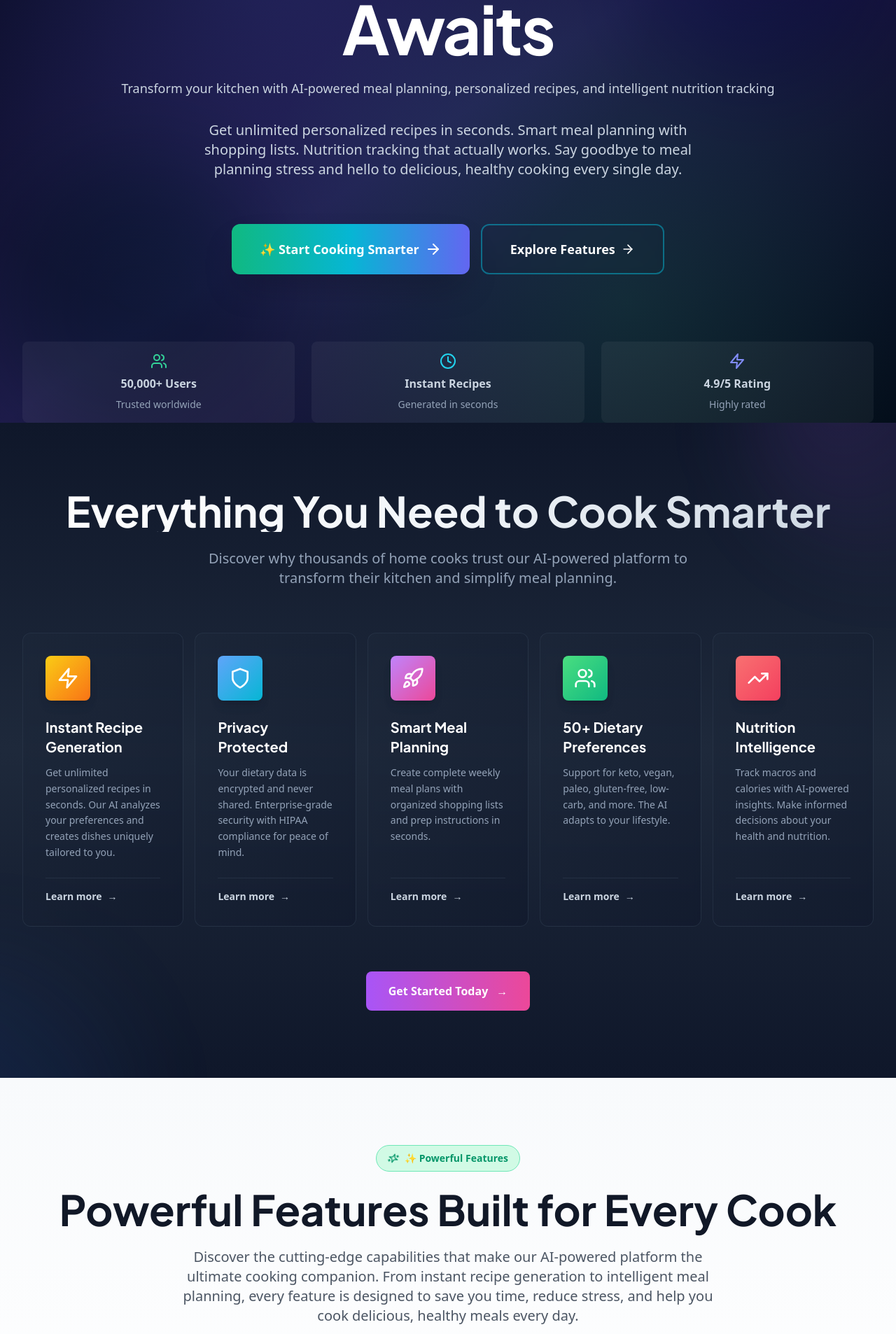
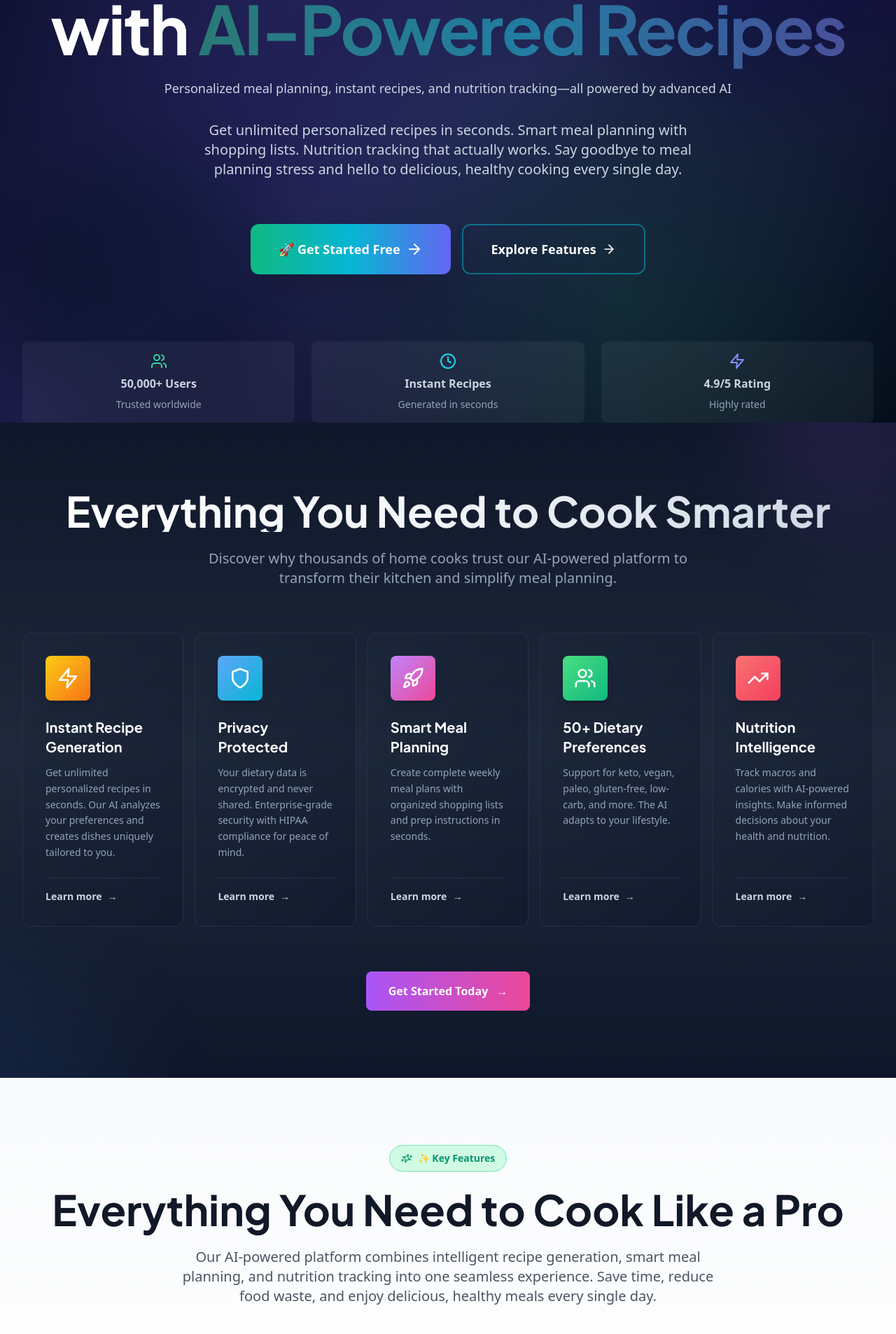
Before and after one commit to FeltSense/web-project-90f869ea-d09e-418f-9369-cc0209593515-1766157275964, a Next.js app: page / in a window 1280 px wide. Shown: the part 254-2160 px from the top of the page at 70% size. Built offline with nearby package versions, Linux system fonts and the light colour scheme.

Commit message:
Update homepage hero section with new tagline and CTA button; enhance features section with improved descriptions

```diff
--- a/components/Features.tsx
+++ b/components/Features.tsx
@@ -92,13 +92,13 @@ export default function Features(): JSX.Element {
         >
           <div className="inline-flex items-center gap-2 px-4 py-2 rounded-full bg-emerald-100 border border-emerald-300 mb-6">
             <Sparkles className="w-4 h-4 text-emerald-600 animate-spin" style={{ animationDuration: '3s' }} />
-            <span className="text-sm font-semibold text-emerald-600">✨ Powerful Features</span>
+            <span className="text-sm font-semibold text-emerald-600">✨ Key Features</span>
           </div>
           <h2 className="text-4xl sm:text-5xl lg:text-6xl font-bold text-gray-900 mb-6">
-            Powerful Features Built for Every Cook
+            Everything You Need to Cook Like a Pro
           </h2>
           <p className="text-lg md:text-xl text-gray-600 max-w-3xl mx-auto leading-relaxed">
-            Discover the cutting-edge capabilities that make our AI-powered platform the ultimate cooking companion. From instant recipe generation to intelligent meal planning, every feature is designed to save you time, reduce stress, and help you cook delicious, healthy meals every day.
+            Our AI-powered platform combines intelligent recipe generation, smart meal planning, and nutrition tracking into one seamless experience. Save time, reduce food waste, and enjoy delicious, healthy meals every single day.
           </p>
         </motion.div>
 
--- a/components/Hero.tsx
+++ b/components/Hero.tsx
@@ -51,9 +51,9 @@ export default function Hero() {
           {/* Main heading */}
           <motion.div variants={itemVariants}>
             <h1 className="text-5xl md:text-7xl lg:text-8xl font-bold text-white mb-6 tracking-tight leading-tight">
-              Your Personal <span className="text-transparent bg-clip-text bg-gradient-to-r from-emerald-400 via-cyan-400 to-indigo-400 animate-pulse">AI Chef</span> Awaits
+              Cook Smarter, Eat Better with <span className="text-transparent bg-clip-text bg-gradient-to-r from-emerald-400 via-cyan-400 to-indigo-400 animate-pulse">AI-Powered Recipes</span>
             </h1>
-            <p className="text-lg text-slate-300 mt-4">Transform your kitchen with AI-powered meal planning, personalized recipes, and intelligent nutrition tracking</p>
+            <p className="text-lg text-slate-300 mt-4">Personalized meal planning, instant recipes, and nutrition tracking—all powered by advanced AI</p>
           </motion.div>
 
           {/* Subheading */}
@@ -69,7 +69,7 @@ export default function Hero() {
               href="#contact"
               className="group px-10 py-5 bg-gradient-to-r from-emerald-500 via-cyan-500 to-indigo-500 text-white rounded-xl font-bold text-lg hover:from-emerald-600 hover:via-cyan-600 hover:to-indigo-600 transition-all transform hover:scale-110 shadow-2xl hover:shadow-emerald-500/60 flex items-center justify-center gap-2 relative overflow-hidden"
             >
-              <span className="relative z-10">✨ Start Cooking Smarter</span>
+              <span className="relative z-10">🚀 Get Started Free</span>
               <ArrowRight className="w-6 h-6 group-hover:translate-x-2 transition-transform relative z-10" />
               <div className="absolute inset-0 bg-white opacity-0 group-hover:opacity-10 transition-opacity" />
             </Link>
```
